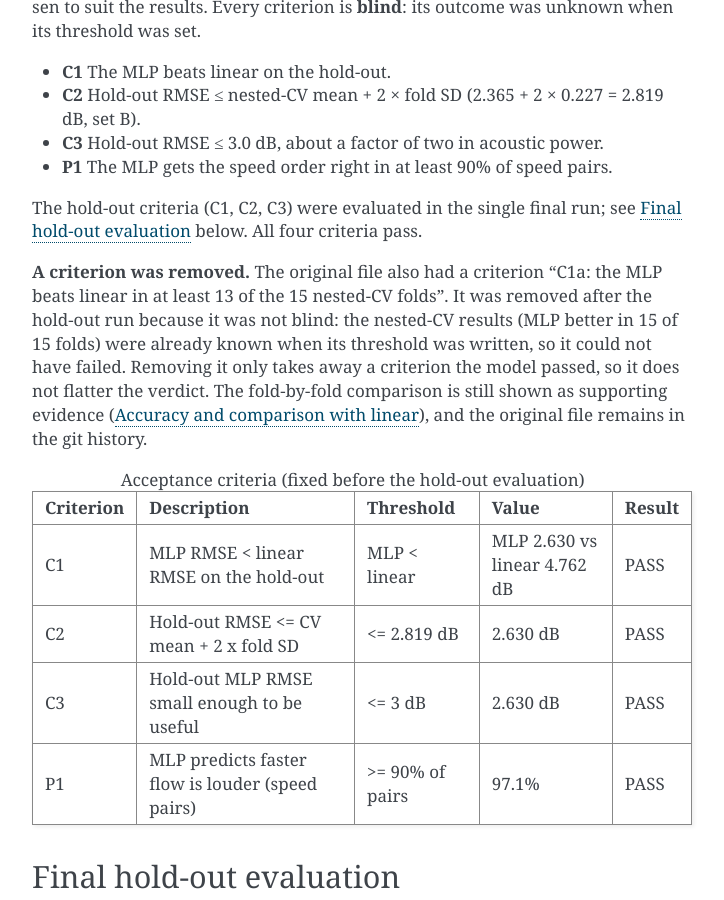
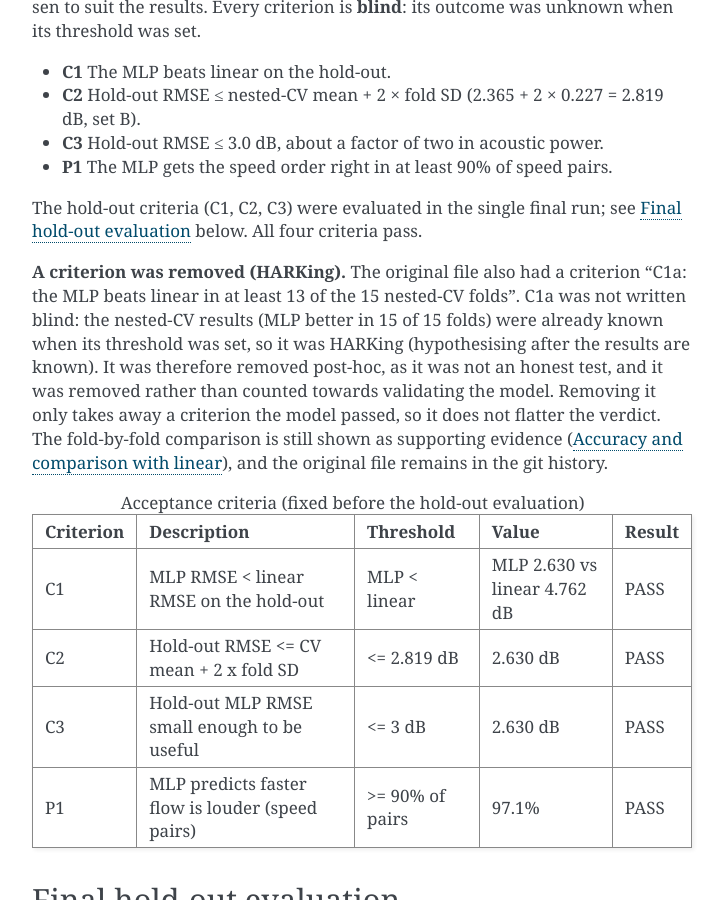
Before and after one commit to vasilicorfios/nummethodproject, a Sphinx documentation site: the page built from doc/results.rst, in a window 1280 px wide and 900 px high, scrolled down 27355 px. Shown: the whole window, without its empty margins (388-1112 px from the left). Built offline with Sphinx 7.4.7, drawn with Linux system fonts in a browser that asks for light colours.

Commit message:
Explain C1a removal as HARKing on the results page
Co-Authored-By: Claude Opus 5.5 <noreply@anthropic.com>

```diff
--- a/doc/results.rst
+++ b/doc/results.rst
@@ -747,14 +747,16 @@ outcome was unknown when its threshold was set.
 The hold-out criteria (C1, C2, C3) were evaluated in the single final run; see
 `Final hold-out evaluation`_ below. All four criteria pass.
 
-**A criterion was removed.** The original file also had a criterion "C1a: the
-MLP beats linear in at least 13 of the 15 nested-CV folds". It was removed
-after the hold-out run because it was not blind: the nested-CV results (MLP
-better in 15 of 15 folds) were already known when its threshold was written,
-so it could not have failed. Removing it only takes away a criterion the model
-passed, so it does not flatter the verdict. The fold-by-fold comparison is
-still shown as supporting evidence (`Accuracy and comparison with linear`_),
-and the original file remains in the git history.
+**A criterion was removed (HARKing).** The original file also had a criterion
+"C1a: the MLP beats linear in at least 13 of the 15 nested-CV folds". C1a was
+not written blind: the nested-CV results (MLP better in 15 of 15 folds) were
+already known when its threshold was set, so it was HARKing (hypothesising
+after the results are known). It was therefore removed post-hoc, as it was not
+an honest test, and it was removed rather than counted towards validating the
+model. Removing it only takes away a criterion the model passed, so it does
+not flatter the verdict. The fold-by-fold comparison is still shown as
+supporting evidence (`Accuracy and comparison with linear`_), and the original
+file remains in the git history.
 
 .. csv-table:: Acceptance criteria (fixed before the hold-out evaluation)
    :file: generated/acceptance.csv
```
Also changed, not shown: 5 other files.
